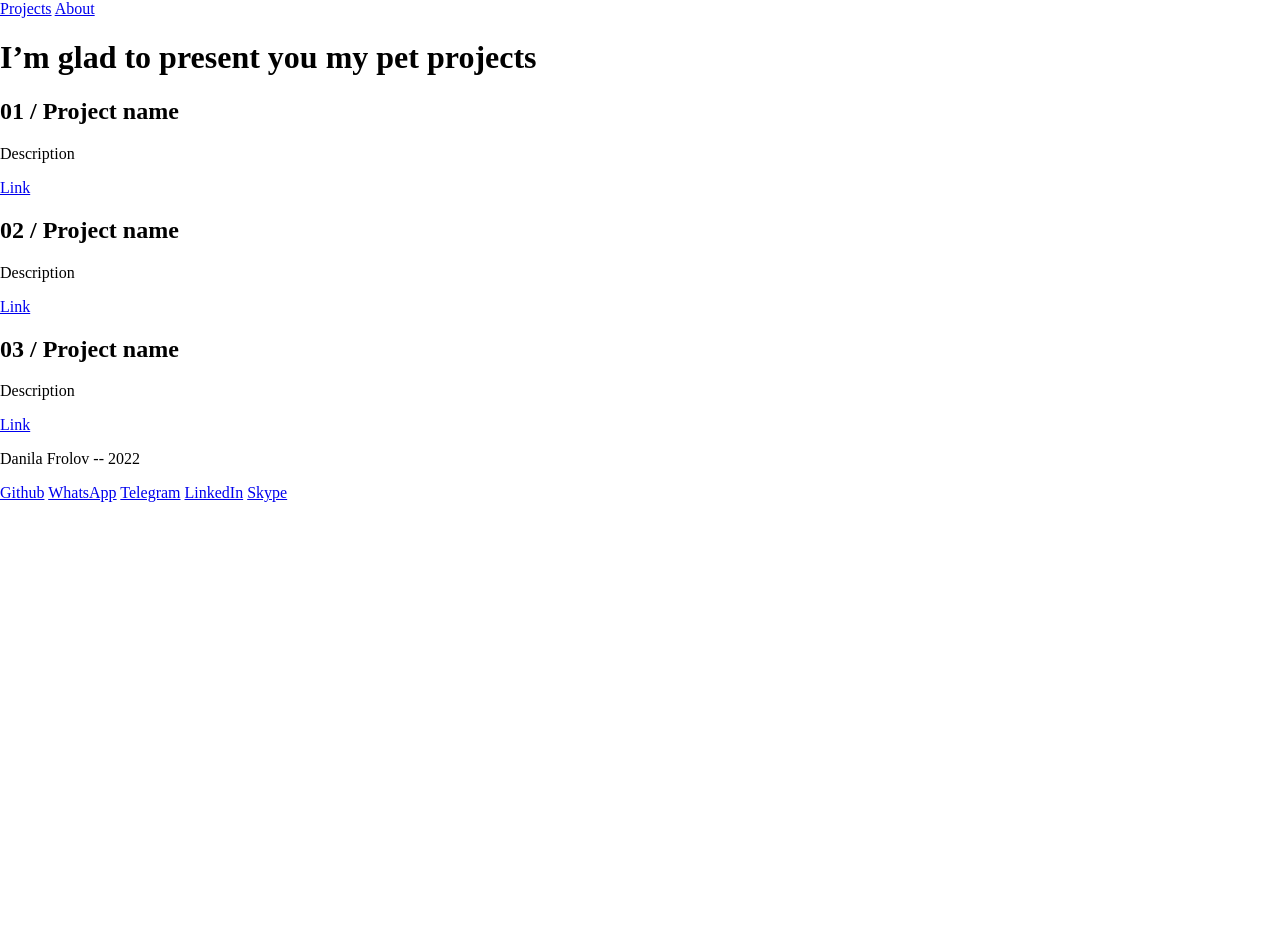
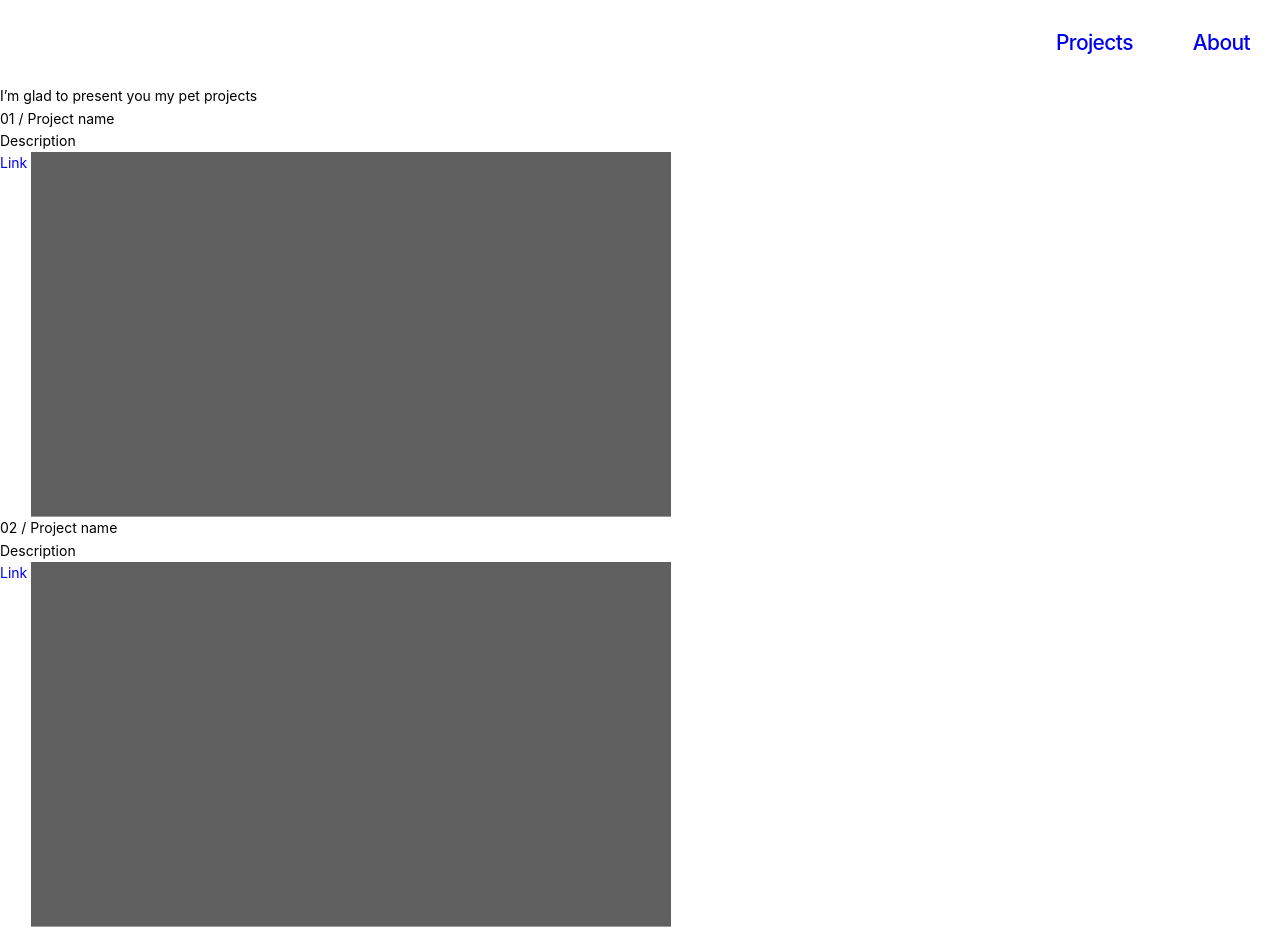
Before and after one commit to dorogan1510/Site-for-pet-projects, a website: page index.html in a window 1280 px wide. Shown: the top 930 px of the page. Before the commit the page ends 800 px from the top, so only its background shows below. Drawn offline with Linux system fonts and the light colour scheme.

Commit message:
2. Reset CSS, first styles

```diff
--- a/index.html
+++ b/index.html
@@ -7,14 +7,14 @@
     <link rel="stylesheet" href="./css/style.css" />
     <title>Document</title>
   </head>
+
   <body>
     <header>
-      <nav>
-        <a href="#">Projects</a>
-        <a href="#">About</a>
+      <nav class="nav">
+        <a class="nav__link" href="#">Projects</a>
+        <a class="nav__link" href="#">About</a>
       </nav>
     </header>
-
     <main>
       <h1>I’m glad to present you my pet projects</h1>
 
@@ -22,22 +22,40 @@
         <h2>01 / Project name</h2>
         <p>Description</p>
         <a href="#">Link</a>
+        <img
+          src="./resources/img/light.png"
+          alt="thumbnail"
+          width="640"
+          height="365"
+        />
       </section>
 
       <section>
         <h2>02 / Project name</h2>
         <p>Description</p>
         <a href="#">Link</a>
+        <img
+          src="./resources/img/light.png"
+          alt="thumbnail"
+          width="640"
+          height="365"
+        />
       </section>
 
       <section>
         <h2>03 / Project name</h2>
         <p>Description</p>
         <a href="#">Link</a>
+        <img
+          src="./resources/img/light.png"
+          alt="thumbnail"
+          width="640"
+          height="365"
+        />
       </section>
 
       <footer>
-        <p>Danila Frolov -- 2022</p>
+        <div>Danila Frolov — 2022</div>
         <div>
           <a href="#">Github</a>
           <a href="#">WhatsApp</a>
--- a/resources/scss/style.scss
+++ b/resources/scss/style.scss
@@ -1,3 +1,102 @@
+/*Обнуление*/
+* {
+  padding: 0;
+  margin: 0;
+  border: 0;
+}
+*,
+*:before,
+*:after {
+  box-sizing: border-box;
+}
+:focus,
+:active {
+  outline: none;
+}
+a:focus,
+a:active {
+  outline: none;
+}
+
+nav,
+footer,
+header,
+aside {
+  display: block;
+}
+
+html,
+body {
+  height: 100%;
+  width: 100%;
+  font-size: 100%;
+  line-height: 1;
+  font-size: 14px;
+}
+
+input,
+button,
+textarea {
+  font-family: inherit;
+}
+
+input::-ms-clear {
+  display: none;
+}
+button {
+  cursor: pointer;
+}
+button::-moz-focus-inner {
+  padding: 0;
+  border: 0;
+}
+a,
+a:visited {
+  text-decoration: none;
+}
+a:hover {
+  text-decoration: none;
+}
+ul li {
+  list-style: none;
+}
+img {
+  vertical-align: top;
+}
+
+h1,
+h2,
+h3,
+h4,
+h5,
+h6 {
+  font-size: inherit;
+  font-weight: 400;
+}
+/*--------------------*/
+
 body {
   margin: 0;
+
+  font-family: 'Raleway', 'Inter';
+  font-size: 1rem;
+  line-height: 1.6;
 }
+
+section {
+  font-family: 'Inter';
+}
+
+.nav {
+  display: flex;
+  justify-content: flex-end;
+}
+
+.nav__link {
+  padding: 30px;
+  font-style: normal;
+  font-weight: 500;
+  font-size: 21px;
+  line-height: 120%;
+  letter-spacing: -0.03em;
+}
```
Also changed, not shown: css/style.css, resources/img/Me.png (added), resources/img/dark.png (added), resources/img/light.png (added).
